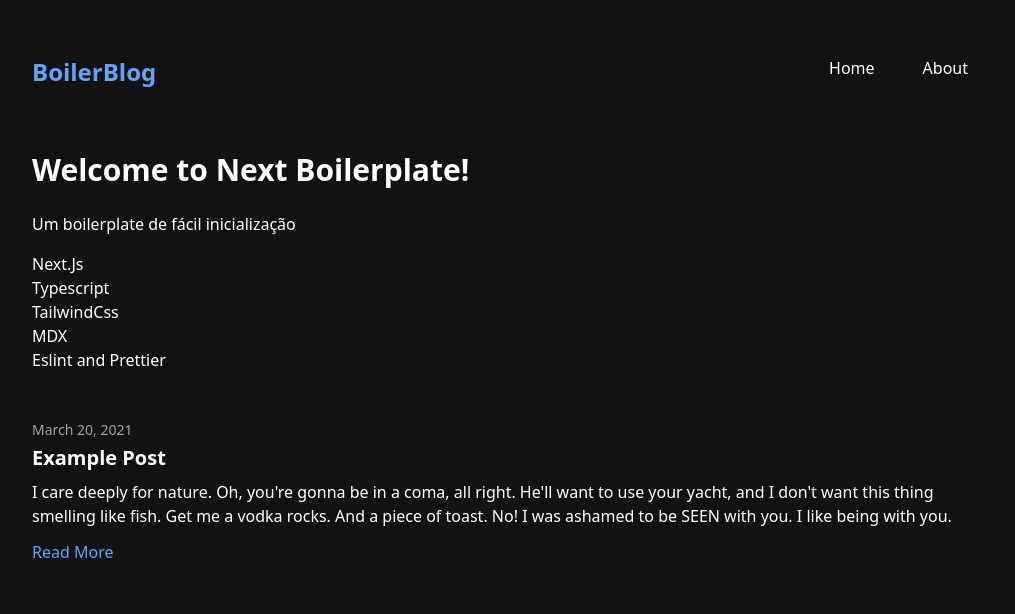
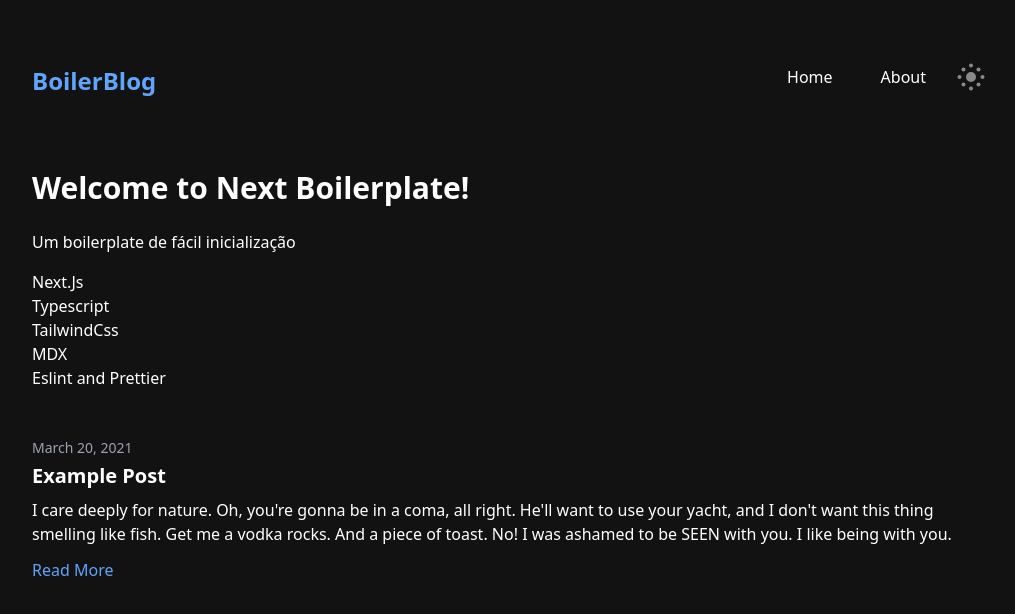
Before and after one commit to devempreendedor/blog-boilerplate, a Next.js app: page / in a window 1280 px wide. Shown: the top 614 px of the page, without its empty margins (128-1143 px from the left). Built offline with nearby package versions, Linux system fonts and the light colour scheme.

Commit message:
refactor: add dark switch

```diff
--- a/src/components/common/Layout/index.tsx
+++ b/src/components/common/Layout/index.tsx
@@ -28,7 +28,10 @@
                 </div>
               </Link>
             </div>
+            <div className="flex items-center">
             <Navigation />
+            <ThemeSwitch />
+            </div>
           </div>
         </Container>
       </header>
--- a/src/styles/main.css
+++ b/src/styles/main.css
@@ -15,6 +15,15 @@
   a {
     @apply text-blue-500 hover:text-blue-400 dark:text-blue-400 dark:hover:text-blue-300;
   }
+}
+
+html {
+  scroll-behavior: smooth;
+}
+
+input:-webkit-autofill,
+input:-webkit-autofill:focus {
+  transition: background-color 600000s 0s, color 600000s 0s;
 }
 
 /* Post styles */
```
